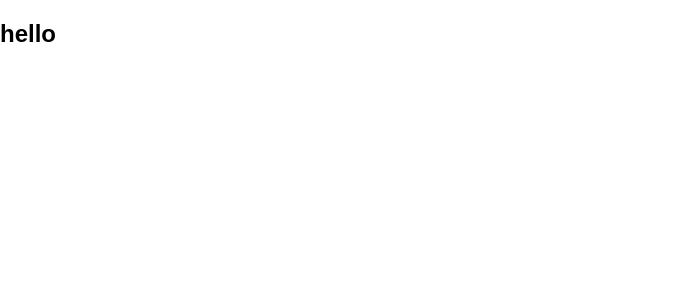
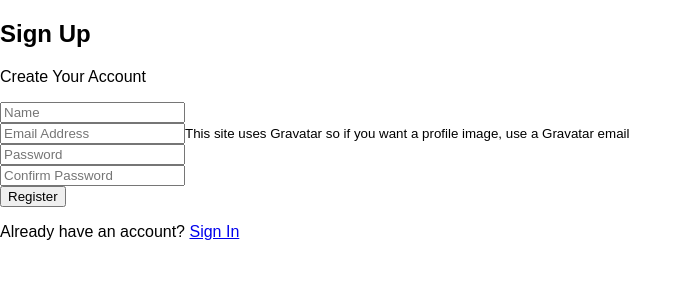
Before and after one commit to 100course/course, a React (Create React App) app in the folder client/: page /register in a window 1280 px wide. Shown: the top 300 px of the page, without its empty margins (0-692 px from the left). Built offline with nearby package versions, Linux system fonts and the light colour scheme.

Commit message:
finished register and waiting for redux

```diff
--- a/client/src/App.js
+++ b/client/src/App.js
@@ -2,7 +2,8 @@ import React, {Component} from 'react';
 import {BrowserRouter as Router, Route, Switch} from 'react-router-dom';
 import './App.css';
 import UserPage from './component/UserPage';
-import Register from "./component/register";
+import Register from "./component/Register";
+import Main from './component/Main';
 // import {Route} from "react-router";
 // import {BrowserRouter} from "react-router-dom";
 // import {BrowserRouter as Router, Route} from 'react-router-dom';
@@ -21,7 +22,7 @@ class App extends Component {
         return (
             <Router>
                 <div>
-                    <Route exact path='/' component={UserPage} />
+                    <Route exact path='/' component={Main} />
                     <section className="container">
                         <Switch>
                             <Route exact path={'/register'} component={Register} />
--- /dev/null
+++ b/client/src/component/Main.js
@@ -0,0 +1,14 @@
+import React, {useState, useEffect} from 'react';
+import {Link} from 'react-router-dom';
+
+function Main() {
+    return(
+        <div>
+            <Link to='/Register'>
+                <button type='button'> register </button>
+            </Link>
+        </div>
+    );
+}
+
+export default Main;
--- /dev/null
+++ b/client/src/component/Register.js
@@ -0,0 +1,79 @@
+import React, {useState, useEffect, Fragment} from 'react';
+import axios from 'axios';
+
+function Register() {
+    const [formData, setFormData] = useState({
+        username: '',
+        email: '',
+        password:'',
+        password2: ''
+    });
+
+    const {username, email, password, password2} = formData;
+    const onChange = (e) => {
+        setFormData({...formData, [e.target.name]: e.target.value});
+    };
+    const onSubmit = (e) => {
+        e.preventDefault();
+        if(password !== password2) {
+            console.log('passwords do not match');
+        } else {
+            console.log(formData);
+        }
+        let formDataToServer = {
+            username : formData.username,
+            email: formData.email,
+            password: formData.password
+        };
+        axios.post('http://localhost:5000/user/register', formDataToServer)
+            .then(response => {
+                console.log('from server');
+                console.log(response.data);
+            })
+    };
+
+    return(
+        <Fragment>
+            <h1 className="large text-primary">Sign Up</h1>
+            <p className="lead"><i className="fas fa-user"></i> Create Your Account</p>
+            <form className="form" onSubmit={e => onSubmit(e)}>
+                <div className="form-group">
+                    <input type="text" placeholder="Name" name="username" value={username} onChange={e => onChange(e)} required/>
+                </div>
+                <div className="form-group">
+                    <input type="email" placeholder="Email Address" name="email" value={email} onChange={e => onChange(e)}/>
+                    <small className="form-text"
+                    >This site uses Gravatar so if you want a profile image, use a
+                        Gravatar email
+                    </small
+                    >
+                </div>
+                <div className="form-group">
+                    <input
+                        type="password"
+                        placeholder="Password"
+                        name="password"
+                        minLength="6"
+                        value={password} onChange={e => onChange(e)}
+                    />
+                </div>
+                <div className="form-group">
+                    <input
+                        type="password"
+                        placeholder="Confirm Password"
+                        name="password2"
+                        minLength="6"
+                        value={password2} onChange={e => onChange(e)}
+                    />
+                </div>
+                <input type="submit" className="btn btn-primary" value="Register"/>
+            </form>
+            <p className="my-1">
+                Already have an account? <a href="login.html">Sign In</a>
+            </p>
+        </Fragment>
+    );
+
+}
+
+export default Register;
--- a/client/src/component/register.js
+++ /dev/null
@@ -1,12 +0,0 @@
-import React, {useState, useEffect} from 'react';
-
-function Register() {
-    return(
-        <div>
-            <h1> hello </h1>
-        </div>
-    );
-
-}
-
-export default Register;
```
